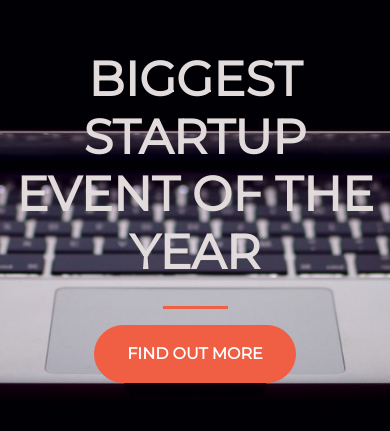
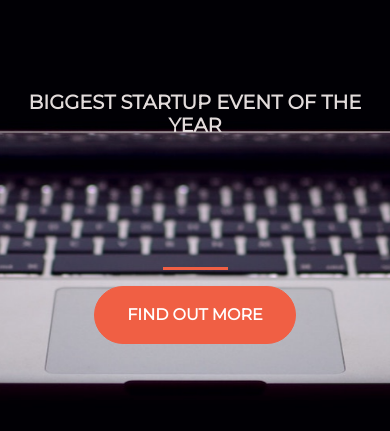
Before and after one commit to rahuld7219/testing-website, a plain HTML site: page index.html in a window 390 px wide. Shown: the part 205-636 px from the top of the page. Drawn offline with nearby package versions, Linux system fonts and the light colour scheme.

Commit message:
Make heading text of landing page responsive

```diff
--- a/style.css
+++ b/style.css
@@ -11,7 +11,8 @@ html {
 }
 
 h1 {
-	font-size: 3rem;
+	/*font-size: 3rem;*/
+	font-size: 5vw; /*for responsive font size, it is 5% of browser window size*/
 	color:#e2dbdb;
 }
 
```
Also changed, not shown: index.html (+1 -1 lines).
